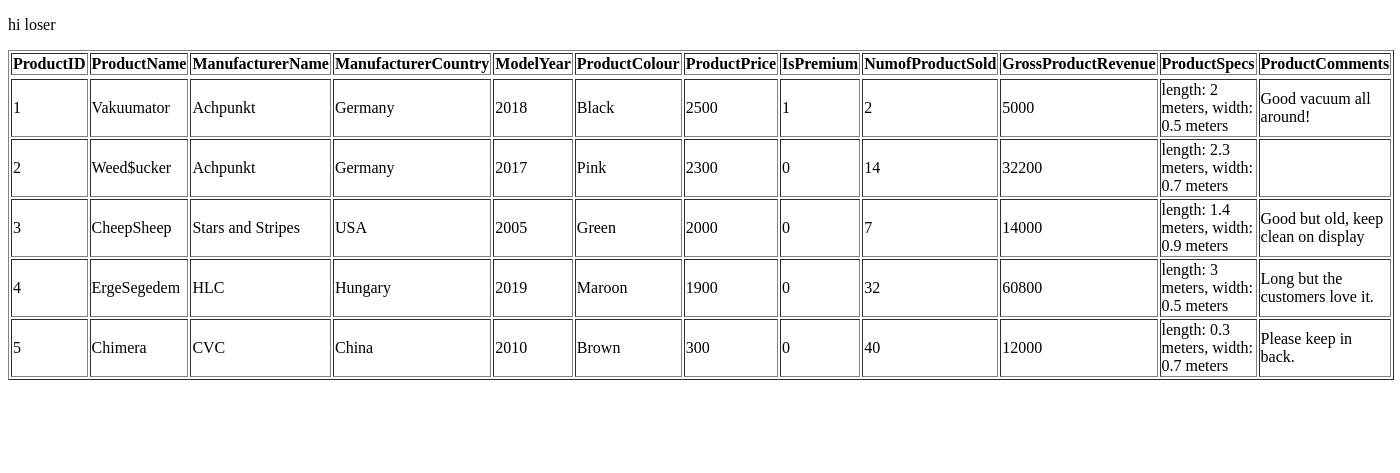
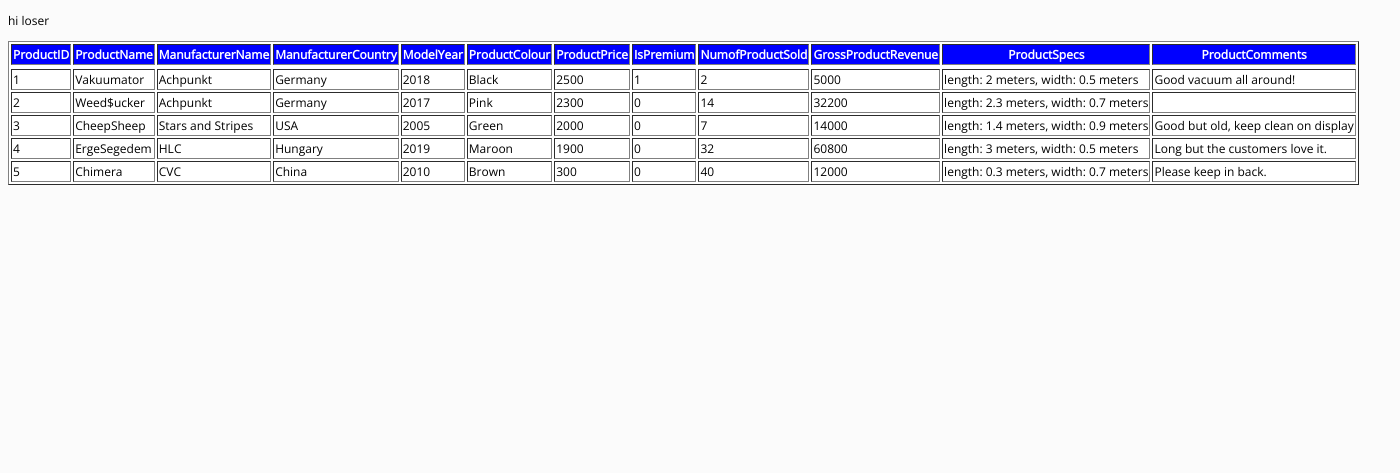
Before and after one commit to DeanHI/SQLizer, a Flask app: page / in a window 1400 px wide. Shown: the top 473 px of the page. Run offline with Flask 2, Linux system fonts and the light colour scheme; data comes from the database, SQL or seed files in the repository.

Commit message:
Update style.css

```diff
--- a/static/styles/style.css
+++ b/static/styles/style.css
@@ -1,14 +1,22 @@
+html {
+  font-family: 'Open Sans', sans-serif;
+  font-size: 12px;
+}
+
 body {
-  background-image: url("https://image.freepik.com/free-vector/appliances-design-white-background-vector-illustration_24908-48817.jpg") no repeat;
-  height: 450px;
-  width: 600px;
+  background-color: #FBFBFB;
+}
+table {
+  background-color: white;
+  color: black
+  border-radius: 15px;
+}
+
+.tablehead {
+  background-color: blue;
+  color: white;
+}
+
+.tablebody {
 
 }
-
-.lister {
-  margin: 1;
-  padding: 0;
-  font-size: 55px;
-  color: maroon;
-
-}
```
